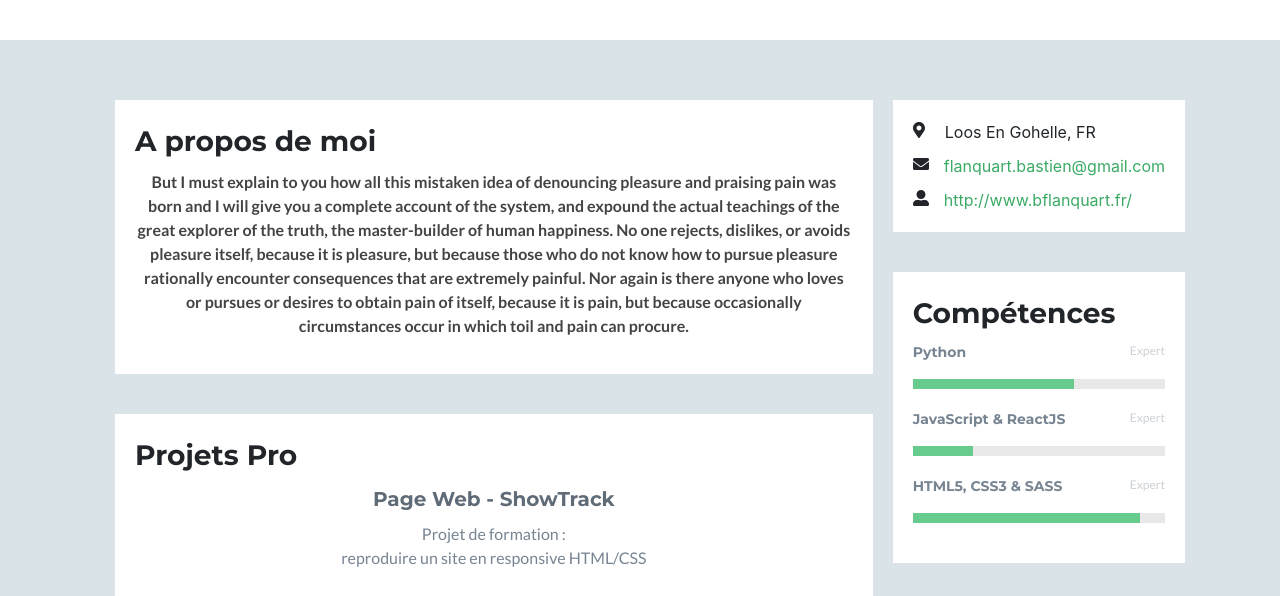
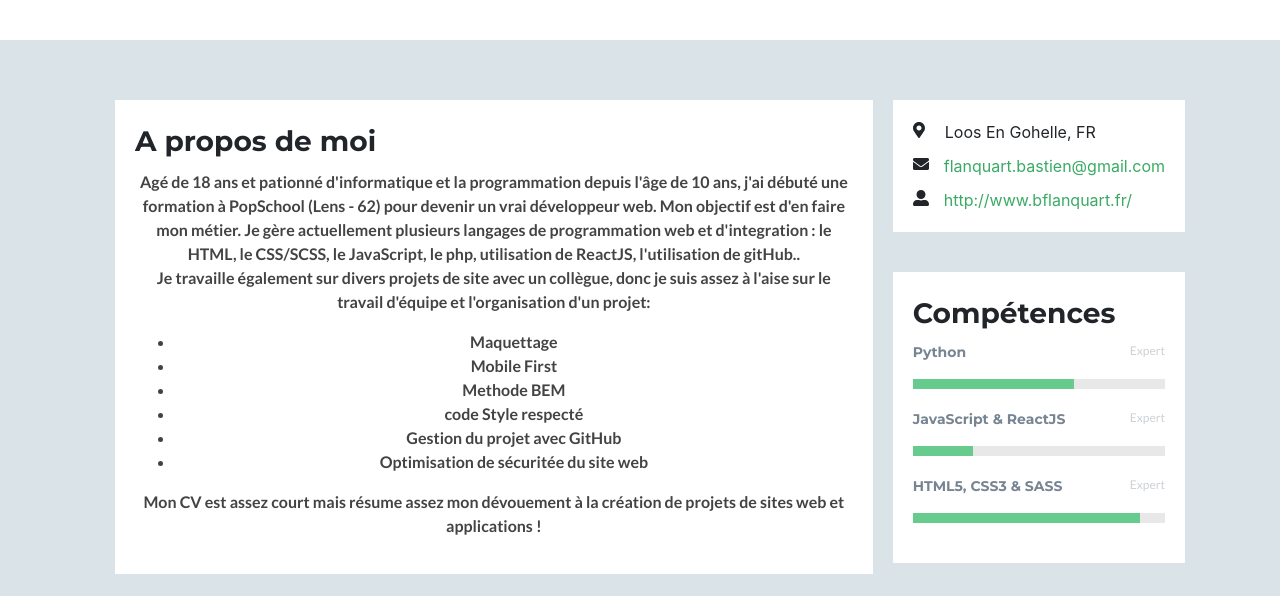
Before and after one commit to AwiZy63/cv_portefolio, a website: page index.html in a window 1280 px wide. Shown: the part 204-800 px from the top of the page. Drawn offline with nearby package versions, Linux system fonts and the light colour scheme.

Commit message:
Mise à jour du CV

```diff
--- a/index.html
+++ b/index.html
@@ -44,26 +44,23 @@
             <h3>A propos de moi</h3>
           </div>
           <div class="box_content">
-            <p>But I must explain to you how all
-              this mistaken idea of denouncing
-              pleasure and praising pain was
-              born and I will give you a complete
-              account of the system, and
-              expound the actual teachings of
-              the great explorer of the truth,
-              the master-builder of human
-              happiness. No one rejects,
-              dislikes, or avoids pleasure itself,
-              because it is pleasure, but because
-              those who do not know how to
-              pursue pleasure rationally
-              encounter consequences that are
-              extremely painful. Nor again is
-              there anyone who loves or pursues
-              or desires to obtain pain of itself,
-              because it is pain, but because
-              occasionally circumstances occur
-              in which toil and pain can procure. </p>
+            <p>Agé de 18 ans et pationné d'informatique et la programmation depuis l'âge de 10 ans, j'ai débuté une
+              formation à PopSchool (Lens - 62) pour devenir un vrai développeur web. Mon objectif est d'en faire mon
+              métier. Je gère actuellement plusieurs langages de programmation web et d'integration : le HTML, le
+              CSS/SCSS, le JavaScript, le php, utilisation de ReactJS, l'utilisation de gitHub.. <br>
+              Je travaille également sur divers projets de site avec un collègue, donc je suis assez à l'aise sur le
+              travail d'équipe et l'organisation d'un projet:
+              <ul>
+                <li>Maquettage</li>
+                <li>Mobile First</li>
+                <li>Methode BEM</li>
+                <li>code Style respecté</li>
+                <li>Gestion du projet avec GitHub</li>
+                <li>Optimisation de sécuritée du site web</li>
+              </ul>
+
+              Mon CV est assez court mais résume assez mon dévouement à la création de projets de sites web et applications !
+            </p>
           </div>
         </div>
         <div class="box">
@@ -174,11 +171,10 @@
     <p>Copyright &copy; Bastien Flanquart - 2020</p>
     <p>
       <a href="http://jigsaw.w3.org/css-validator/check/referer">
-          <img style="border:0;width:88px;height:31px"
-              src="http://jigsaw.w3.org/css-validator/images/vcss-blue"
-              alt="CSS Valide !" />
-          </a>
-      </p>
+        <img style="border:0;width:88px;height:31px" src="http://jigsaw.w3.org/css-validator/images/vcss-blue"
+          alt="CSS Valide !" />
+      </a>
+    </p>
   </footer>
 
   <script src="https://code.jquery.com/jquery-3.2.1.slim.min.js"
```
